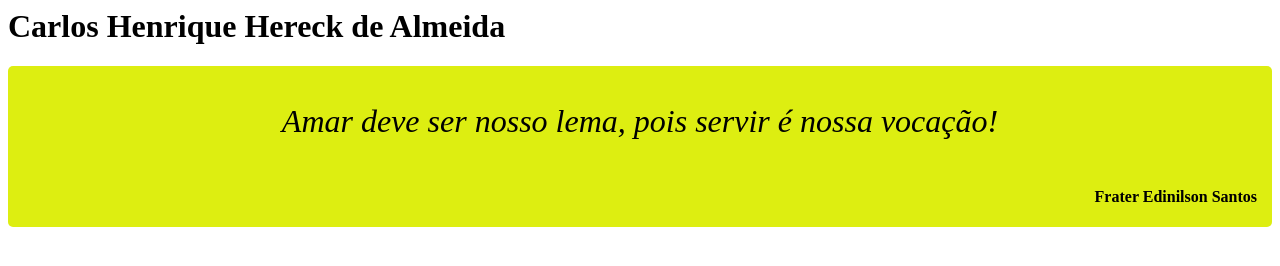
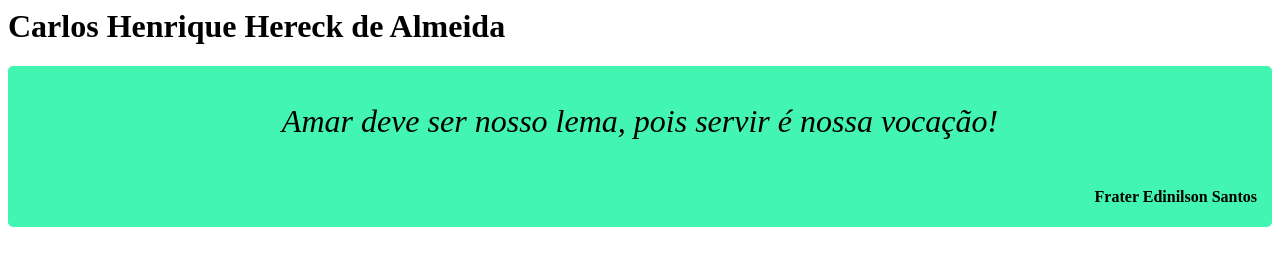
Before and after one commit to CarlosHereck/REC-2TRI-2C, a plain HTML site: page index.html in a window 1280 px wide. Drawn offline with Linux system fonts and the light colour scheme.

Commit message:
Update Style.css

```diff
--- a/Style.css
+++ b/Style.css
@@ -3,7 +3,7 @@ div {
   align-content: center;
   flex-direction: column;
   padding: 5px;
-  background: #de1;
+  background: #42f5b0;
   border-radius: 5px;
 }
 
```
